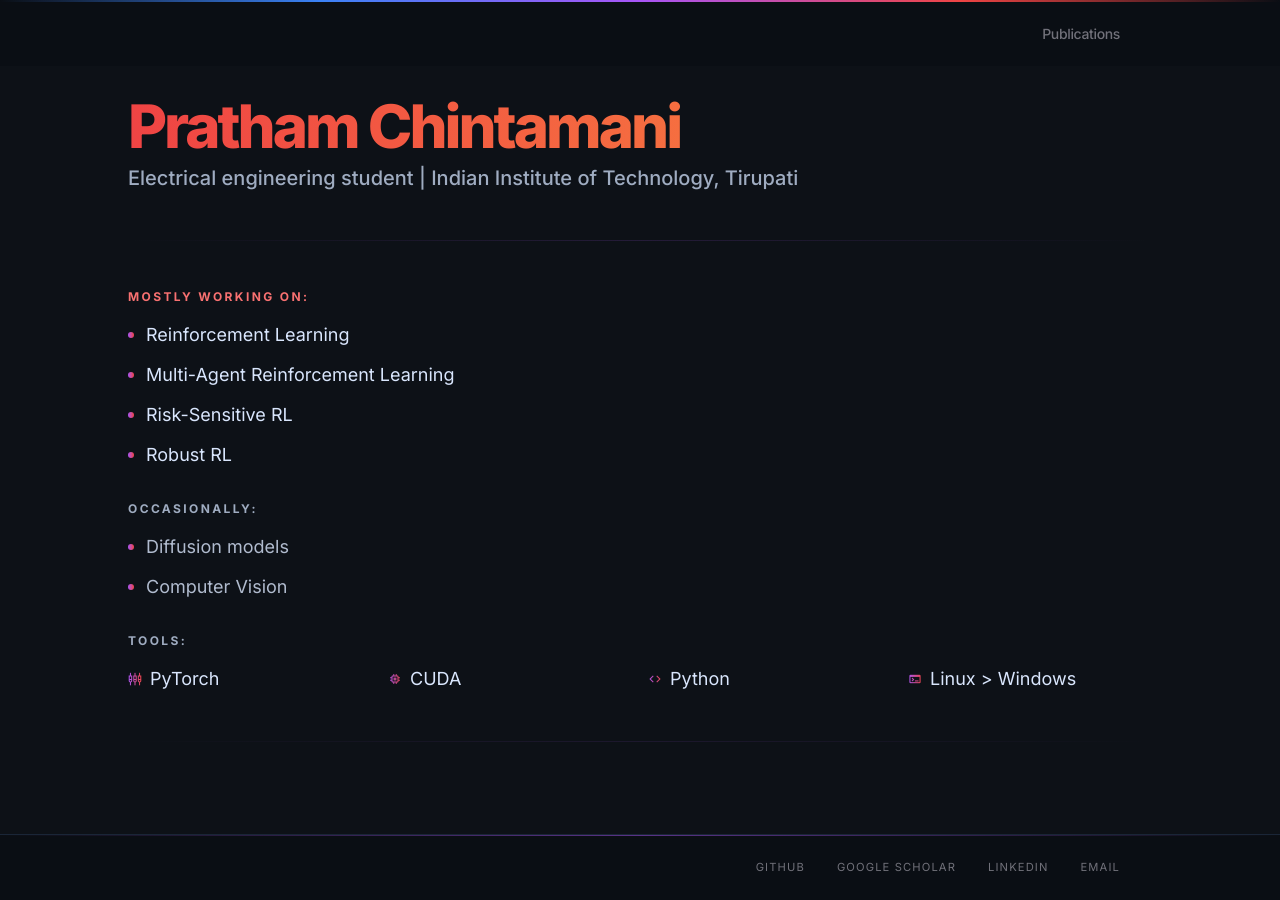
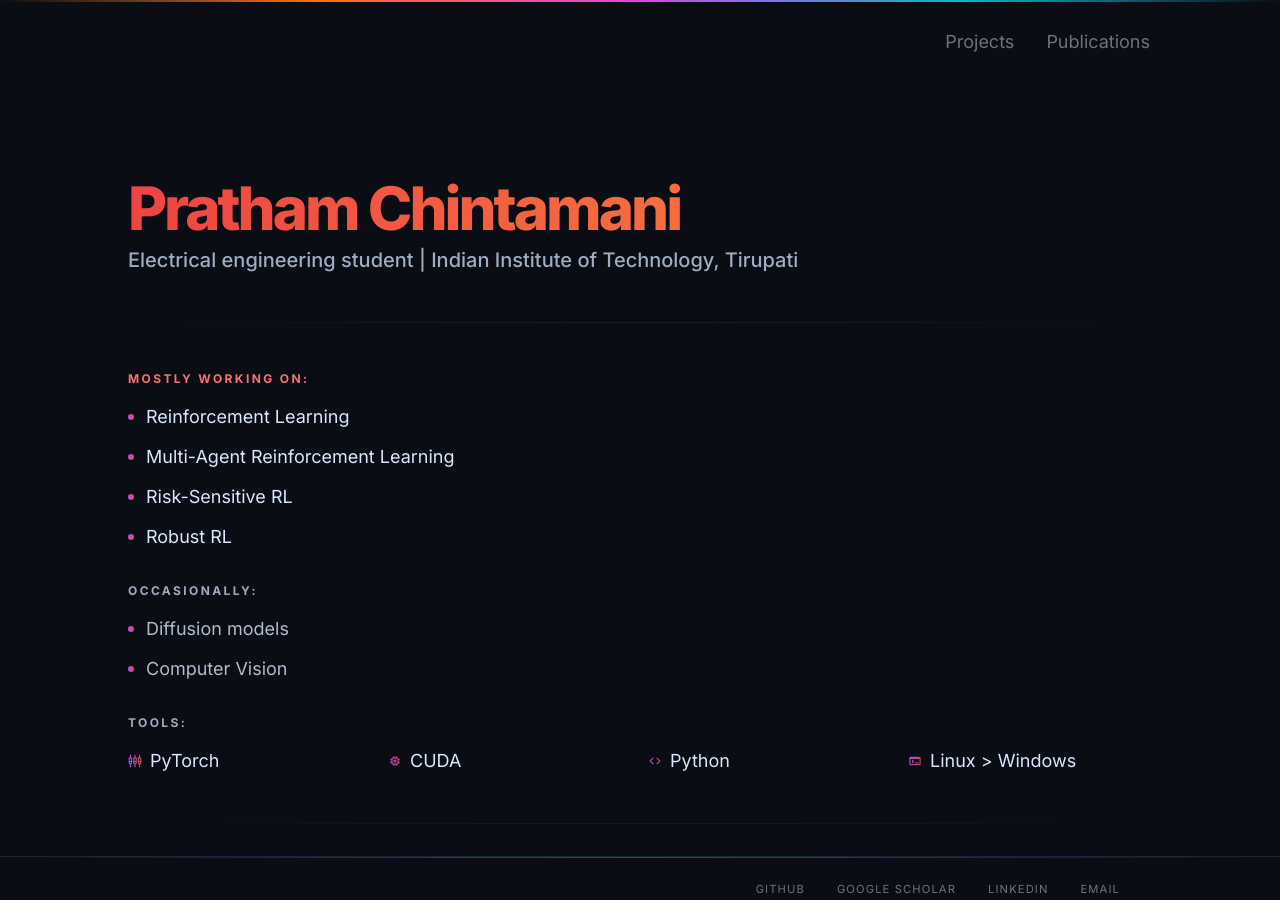
Before and after one commit to prathamchintamani/prathamchintamani.github.io, a Jekyll site: the page built from index.md, in a window 1280 px wide. Built offline with Jekyll 4.4.1, drawn with Linux system fonts in a browser that asks for light colours; nearby versions of some CDN libraries.

Commit message:
Update header layout and styles in default.html

```diff
--- a/_layouts/default.html
+++ b/_layouts/default.html
@@ -106,18 +106,36 @@
   </style>
 </head>
 <body class="flex flex-col min-h-screen antialiased bg-[#0d1117]">
-  <header class="bg-[#0a0e14]/80 backdrop-blur-sm fixed top-0 w-full z-50 border-t-2 border-transparent" style="border-image: linear-gradient(to right, transparent, #3b82f6, #a855f7, #ef4444, transparent) 1;">
-    <div class="max-w-[1024px] mx-auto px-4 md:px-8 h-16 flex items-center justify-between">
+  <header class="bg-[#0a0e14]/80 backdrop-blur-sm fixed top-0 w-full z-50 border-t-2 border-transparent"
+  style="border-image: linear-gradient(to right, transparent, #f97316, #d946ef, #06b6d4, transparent) 1;">
+
+  <div class="max-w-[1100px] mx-auto px-6 md:px-10 h-20 flex items-center justify-between">
+
     {% if page.url != "/" %}
-        <a href="/" class="text-lg font-bold tracking-tighter text-transparent bg-clip-text bg-gradient-to-r from-red-500 to-orange-400 hover:opacity-80 transition-opacity">Pratham Chintamani</a>
+      <a href="/"
+         class="text-xl md:text-2xl font-semibold tracking-tight
+                text-transparent bg-clip-text bg-gradient-to-r from-orange-500 to-red-500
+                hover:opacity-80 transition">
+        Pratham Chintamani
+      </a>
     {% else %}
       <span></span>
     {% endif %}
-      <nav class="hidden md:flex gap-6 items-center">
-        <a class="font-['Inter'] font-medium tracking-tight text-sm text-zinc-500 hover:text-zinc-400 transition-colors duration-0 hover:underline decoration-1 underline-offset-4" href="/publications">Publications</a>
+
+    <nav class="hidden md:flex gap-8 items-center">
+
+      <a href="/projects"
+         class="text-base md:text-lg text-zinc-500 hover:text-white transition">
+        Projects
+      </a>
+
+      <a href="/publications"
+         class="text-base md:text-lg text-zinc-500 hover:text-white transition">
+        Publications
+      </a>
+
     </nav>
   </div>
-  </header>
 
   <main class="flex-grow pt-24 pb-8 px-4 md:px-8 flex justify-center">
     <div class="content-container w-full relative">
```
Lines whose indentation alone changed are shown as unchanged.
